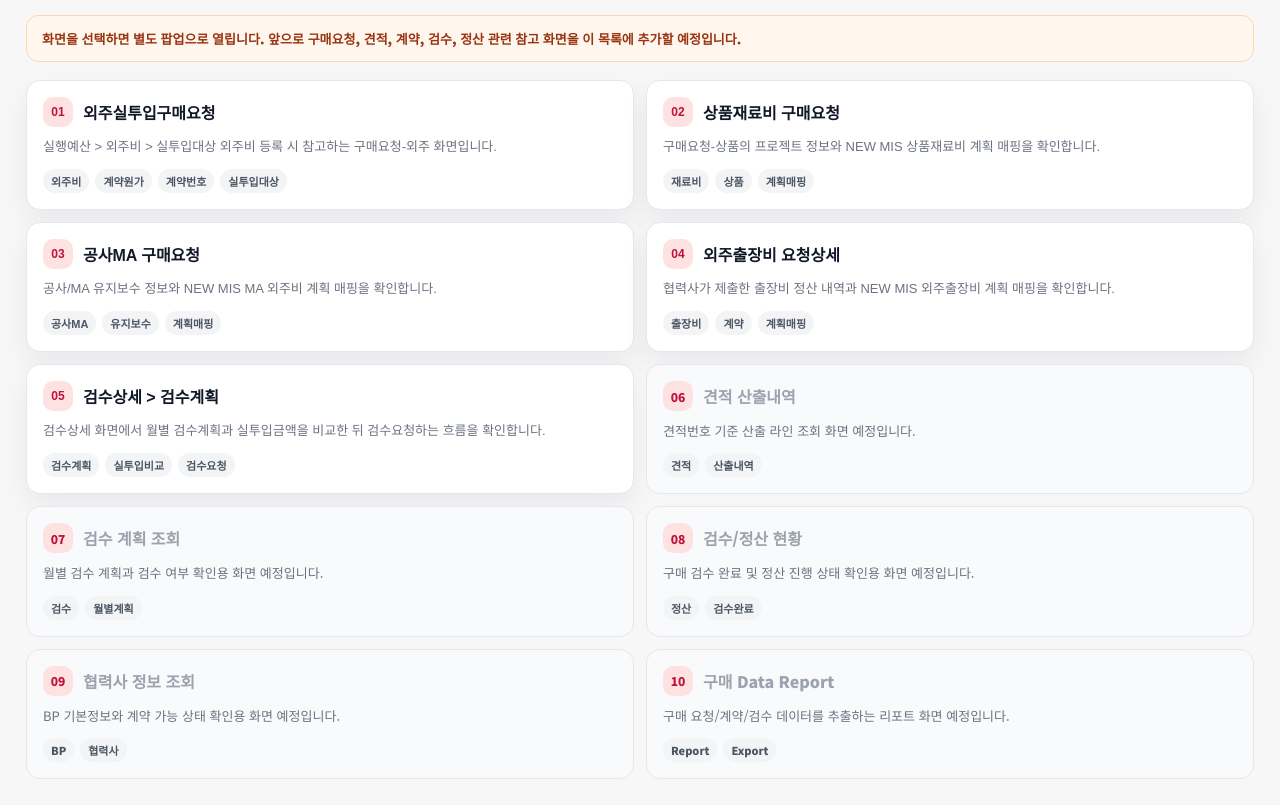
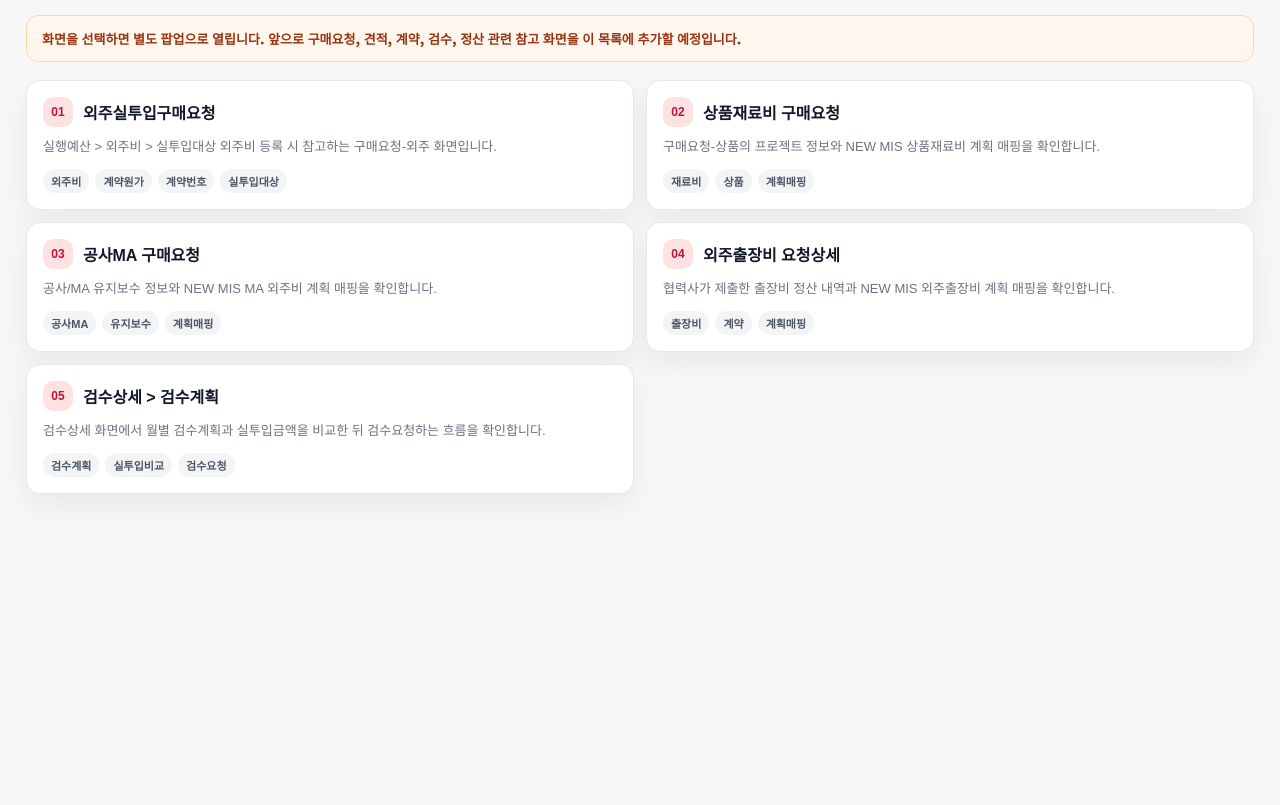
Before and after one commit to soojin222lee/newmis, a website: page public/purchase-reference-list.html in a window 1280 px wide. Shown: the part 114-919 px from the top of the page. After the commit the page ends 800 px from the top, so only its background shows below. Drawn offline with Linux system fonts and the light colour scheme.

Commit message:
Hide unused purchase reference items

```diff
--- a/public/purchase-reference-list.html
+++ b/public/purchase-reference-list.html
@@ -172,11 +172,6 @@
     { no:'03', title:'공사MA 구매요청', desc:'공사/MA 유지보수 정보와 NEW MIS MA 외주비 계획 매핑을 확인합니다.', url:'/purchase-ma-reference.html', tags:['공사MA', '유지보수', '계획매핑'], enabled:true },
     { no:'04', title:'외주출장비 요청상세', desc:'협력사가 제출한 출장비 정산 내역과 NEW MIS 외주출장비 계획 매핑을 확인합니다.', url:'/purchase-travel-reference.html', tags:['출장비', '계약', '계획매핑'], enabled:true },
     { no:'05', title:'검수상세 > 검수계획', desc:'검수상세 화면에서 월별 검수계획과 실투입금액을 비교한 뒤 검수요청하는 흐름을 확인합니다.', url:'/purchase-inspection-plan-reference.html', tags:['검수계획', '실투입비교', '검수요청'], enabled:true },
-    { no:'06', title:'견적 산출내역', desc:'견적번호 기준 산출 라인 조회 화면 예정입니다.', tags:['견적', '산출내역'], enabled:false },
-    { no:'07', title:'검수 계획 조회', desc:'월별 검수 계획과 검수 여부 확인용 화면 예정입니다.', tags:['검수', '월별계획'], enabled:false },
-    { no:'08', title:'검수/정산 현황', desc:'구매 검수 완료 및 정산 진행 상태 확인용 화면 예정입니다.', tags:['정산', '검수완료'], enabled:false },
-    { no:'09', title:'협력사 정보 조회', desc:'BP 기본정보와 계약 가능 상태 확인용 화면 예정입니다.', tags:['BP', '협력사'], enabled:false },
-    { no:'10', title:'구매 Data Report', desc:'구매 요청/계약/검수 데이터를 추출하는 리포트 화면 예정입니다.', tags:['Report', 'Export'], enabled:false },
   ];
 
   function openReferenceScreen(url, name) {
```
